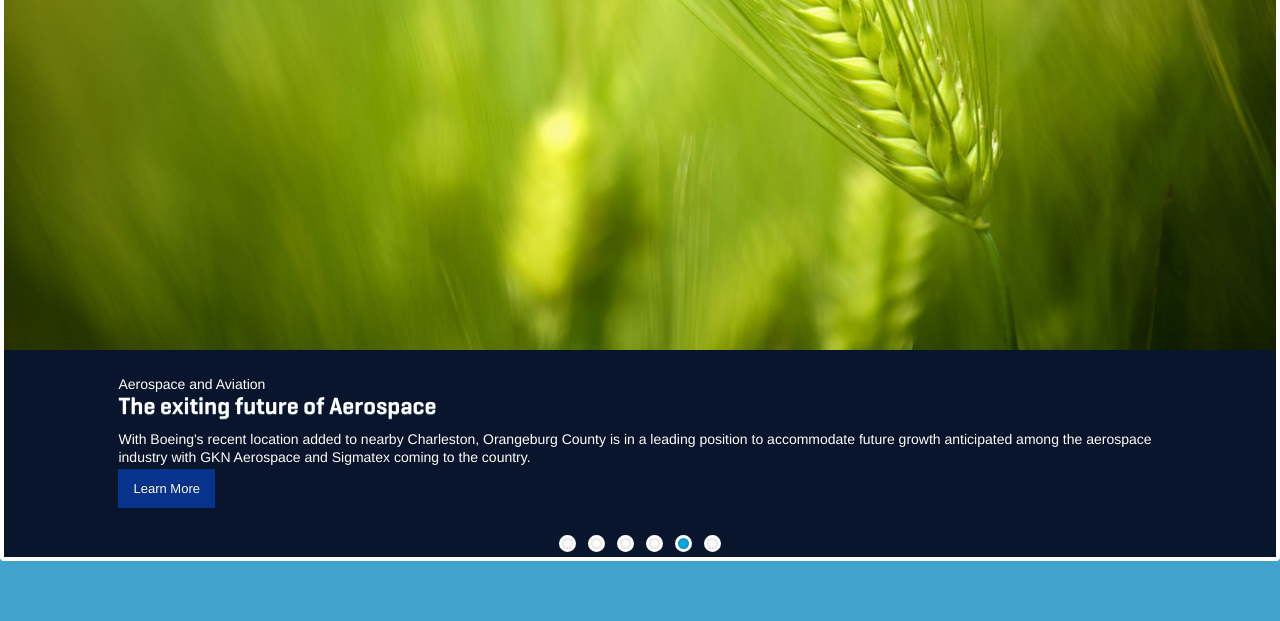
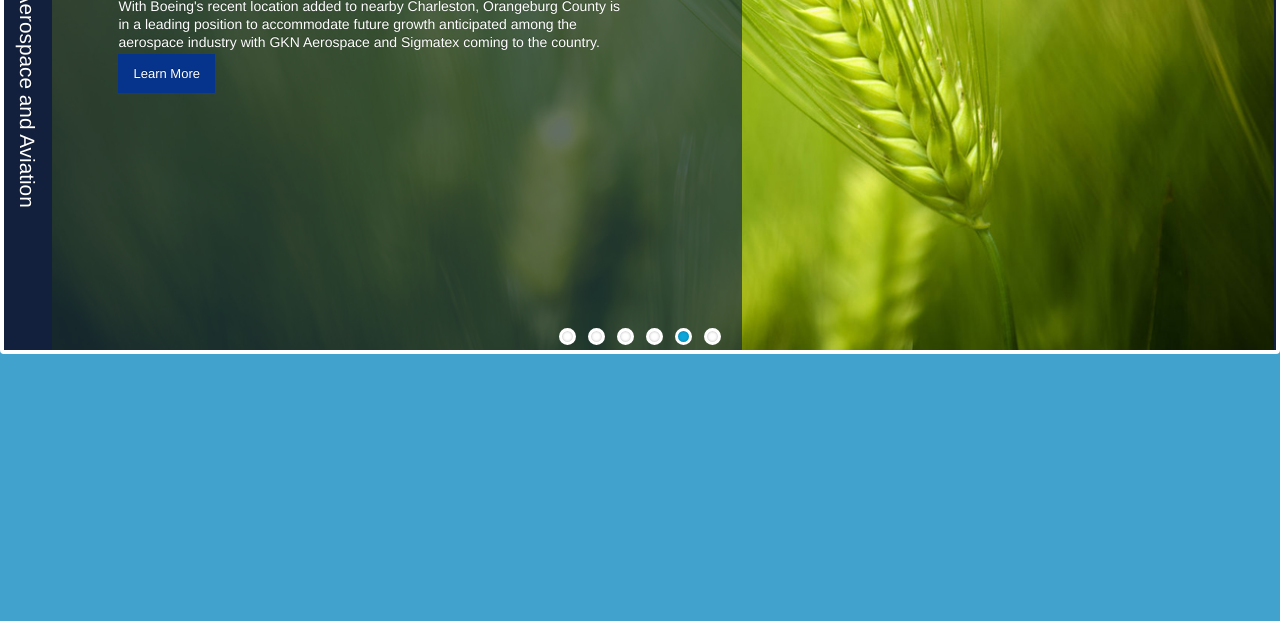
Before and after one commit to eduarmreyes/flex-slider-wp.ocdc.com, a website with bundled scripts: page wp.ocdc.com/thumbnail-controlnav.html in a window 1280 px wide. Shown: the part 188-809 px from the top of the page. Built offline with nearby package versions, Linux system fonts and the light colour scheme.

Commit message:
Adjust desktop version to the way ocdc is as of today

```diff
--- a/wp.ocdc.com/thumbnail-controlnav.html
+++ b/wp.ocdc.com/thumbnail-controlnav.html
@@ -51,14 +51,46 @@
   	  		display: none;
   	  	}
   	}
+    @media screen and (min-width: 789px) {
+      .slides > li {
+        position: relative;
+      }
+      .flex-caption {
+        max-width: 40%;
+        top: 0%;
+        position: absolute;
+        height: 100%;
+      }
+      .flex-caption > h2 {
+        transform: rotate(90deg);
+        transform-origin: left top 0;
+        margin-left: -8%;
+        margin-top: -5%;
+        font-size: 1.3rem;
+        padding: 1rem;
+        background: #12203D;
+        width: 92%;
+        text-align: center;
+      }
+      .flex-caption > h3 {
+        font-size: 40px;
+      }
+    }
     @media screen and (max-width: 980px) {
       .flex-direction-nav {
         display: none;
       }
     }
-    @media screen and (max-width: 789px) {
-      .flex-caption {
-        max-width: 82%;
+    @media screen and (min-width: 889px) {
+      .flex-caption > h2 {
+        margin-left: -10%;
+        width: 93%;
+      }
+    }
+    @media screen and (min-width: 1058px) {
+      .flex-caption > h2 {
+        margin-left: -13%;
+        width: 95%;
       }
     }
   </style>
```
